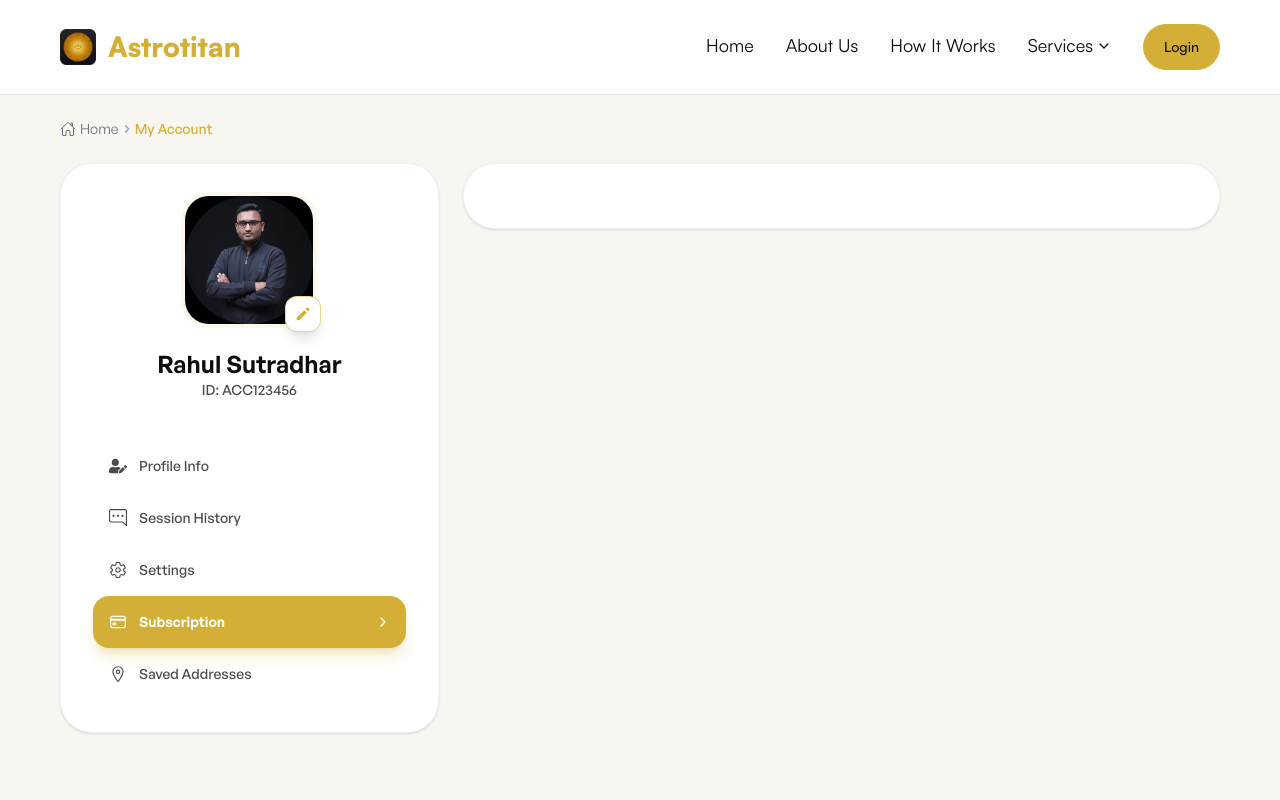
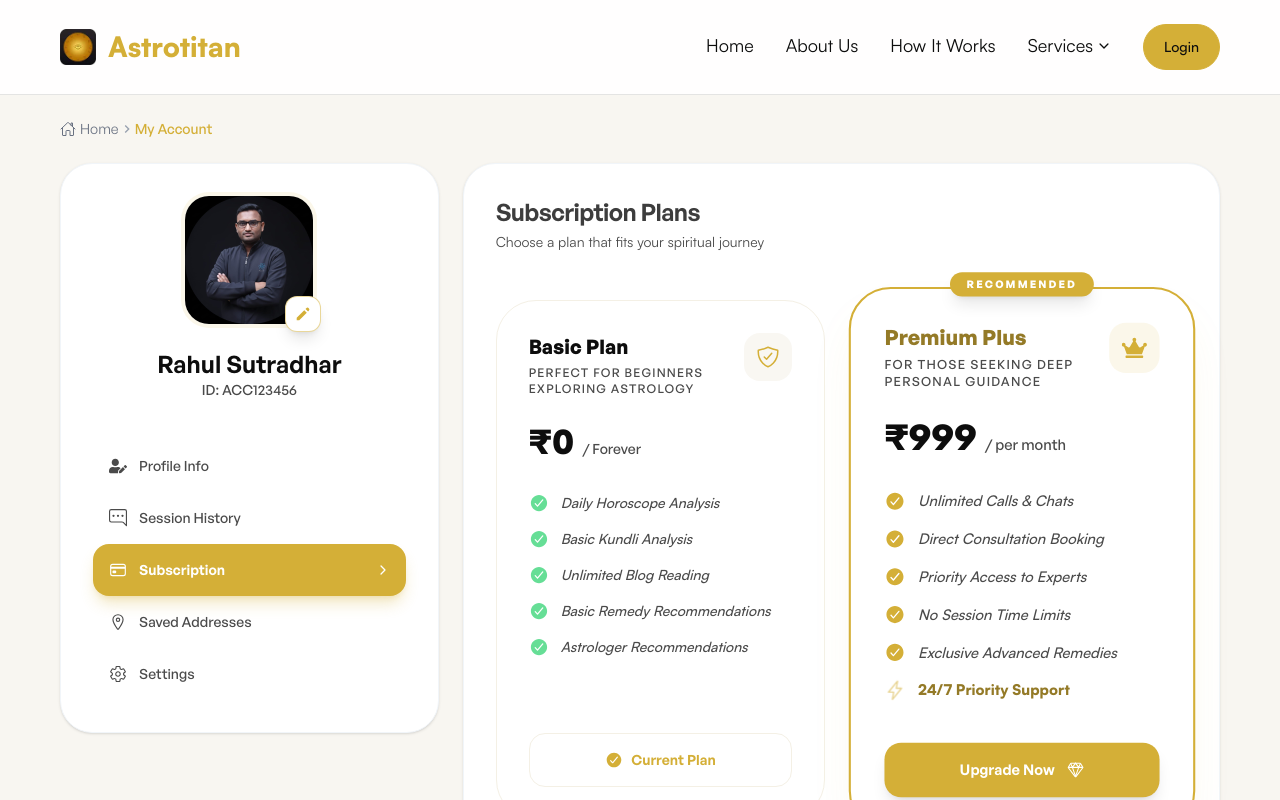
Before and after one commit to neon-lab-dev/Astrotitan-Web-Client, a React (Vite) app: page /dashboard/user/my-profile in a window 1280 px wide. Both pictures are taken after a click on the button "Subscription". Shown: the top 800 px of the page. Built offline with nearby package versions, Linux system fonts and the light colour scheme.

Commit message:
Completed subscription ui

```diff
--- a/src/components/MyProfilePage/ProfileTab/ProfileTab.tsx
+++ b/src/components/MyProfilePage/ProfileTab/ProfileTab.tsx
@@ -21,14 +21,18 @@ const ProfileTab: React.FC<TProfileTabProps> = ({
 }) => {
   const tabs = [
     { id: "personal", label: "Profile Info", icon: <FaUserEdit /> },
-    { id: "sessionHistory", label: "Session History", icon: <BsChatRightDots /> },
-    { id: "settings", label: "Settings", icon: <IoSettingsOutline /> },
+    {
+      id: "sessionHistory",
+      label: "Session History",
+      icon: <BsChatRightDots />,
+    },
     { id: "subscription", label: "Subscription", icon: <IoCardOutline /> },
     {
       id: "saved-addresses",
       label: "Saved Addresses",
       icon: <IoLocationOutline />,
     },
+    { id: "settings", label: "Settings", icon: <IoSettingsOutline /> },
   ];
   return (
     <div className="lg:w-1/3 space-y-6 font-GeneralSans">
@@ -40,7 +44,7 @@ const ProfileTab: React.FC<TProfileTabProps> = ({
               className="w-32 h-32 rounded-3xl object-cover ring-4 ring-primary-5/10"
               alt="Profile"
             />
-            <button className="absolute -bottom-2 -right-2 p-2 border border-primary-5/50 bg-white text-primary-5 rounded-xl shadow-lg hover:bg-primary-5 transition-all">
+            <button className="absolute -bottom-2 -right-2 p-2 border border-primary-5/50 bg-white text-primary-5 hover:text-white rounded-xl shadow-lg hover:bg-primary-5 transition-all">
               <HiPencil size={18} />
             </button>
           </div>
--- /dev/null
+++ b/src/components/MyProfilePage/Subscriptions/Subscriptions.tsx
@@ -0,0 +1,151 @@
+import {
+  IoCheckmarkCircle,
+  IoFlashOutline,
+  IoShieldCheckmarkOutline,
+  IoDiamondOutline,
+} from "react-icons/io5";
+import { FaCrown } from "react-icons/fa";
+
+const Subscriptions = () => {
+  const plans = [
+    {
+      name: "Basic Plan",
+      price: "₹0",
+      duration: "Forever",
+      status: "Current Plan",
+      isCurrent: true,
+      features: [
+        "Daily Horoscope Analysis",
+        "Basic Kundli Analysis",
+        "Unlimited Blog Reading",
+        "Basic Remedy Recommendations",
+        "Astrologer Recommendations",
+      ],
+      description: "Perfect for beginners exploring astrology",
+    },
+    {
+      name: "Premium Plus",
+      price: "₹999",
+      duration: "per month",
+      status: "Upgrade Now",
+      isCurrent: false,
+      features: [
+        "Unlimited Calls & Chats",
+        "Direct Consultation Booking",
+        "Priority Access to Experts",
+        "No Session Time Limits",
+        "Exclusive Advanced Remedies",
+      ],
+      description: "For those seeking deep personal guidance",
+      highlight: true,
+    },
+  ];
+
+  return (
+    <div className="font-GeneralSans animate-in fade-in slide-in-from-bottom-4 duration-700">
+      {/* Header */}
+      <div>
+        <h3 className="text-2xl font-semibold text-neutral-5/80 tracking-tight">
+          Subscription Plans
+        </h3>
+        <p className="text-sm text-neutral-10 font-Satoshi mt-1">
+          Choose a plan that fits your spiritual journey
+        </p>
+      </div>
+
+      <div className="grid grid-cols-1 lg:grid-cols-2 gap-8 max-w-5xl mx-auto lg:mx-0 mt-12">
+        {plans.map((plan, index) => (
+          <div
+            key={index}
+            className={`relative flex flex-col p-8 rounded-[2.5rem] transition-all duration-500 ${
+              plan.highlight
+                ? "bg-white border-2 border-primary-5 shadow-2xl shadow-primary-5/10 scale-105 z-10"
+                : "bg-white border border-neutral-20 hover:border-neutral-30"
+            }`}
+          >
+            {plan.highlight && (
+              <div className="absolute -top-4 left-1/2 -translate-x-1/2 bg-primary-5 text-white px-4 py-1 rounded-full text-[10px] font-bold uppercase tracking-[0.2em] shadow-lg">
+                Recommended
+              </div>
+            )}
+
+            <div className="flex justify-between items-start mb-6">
+              <div>
+                <h4
+                  className={`text-xl font-bold ${plan.highlight ? "text-primary-10" : "text-neutral-5"}`}
+                >
+                  {plan.name}
+                </h4>
+                <p className="text-xs text-neutral-10 font-medium mt-1 uppercase tracking-widest">
+                  {plan.description}
+                </p>
+              </div>
+              <div
+                className={`p-3 rounded-2xl ${plan.highlight ? "bg-primary-5/10 text-primary-5" : "bg-neutral-20/50 text-primary-5"}`}
+              >
+                {plan.highlight ? (
+                  <FaCrown size={24} />
+                ) : (
+                  <IoShieldCheckmarkOutline size={24} />
+                )}
+              </div>
+            </div>
+
+            <div className="mb-8">
+              <span className="text-4xl font-bold text-neutral-5">
+                {plan.price}
+              </span>
+              <span className="text-neutral-10 text-sm ml-2 font-medium">
+                / {plan.duration}
+              </span>
+            </div>
+
+            {/* Feature List */}
+            <ul className="space-y-4 mb-10 flex-1">
+              {plan.features.map((feature, i) => (
+                <li key={i} className="flex items-center gap-3">
+                  <IoCheckmarkCircle
+                    className={`shrink-0 ${plan.highlight ? "text-primary-5" : "text-green-500/60"}`}
+                    size={20}
+                  />
+                  <span className="text-sm font-Satoshi font-medium text-neutral-10 italic">
+                    {feature}
+                  </span>
+                </li>
+              ))}
+              {plan.highlight && (
+                <li className="flex items-center gap-3">
+                  <IoFlashOutline
+                    className="text-primary-5 animate-pulse"
+                    size={20}
+                  />
+                  <span className="text-sm font-Satoshi font-bold text-primary-10">
+                    24/7 Priority Support
+                  </span>
+                </li>
+              )}
+            </ul>
+
+            {/* Action Button */}
+            <button
+              disabled={plan.isCurrent}
+              className={`w-full py-4 rounded-2xl text-sm font-semibold transition-all duration-300 flex items-center justify-center gap-2 ${
+                plan.isCurrent
+                  ? "bg-white text-primary-5 cursor-default border border-neutral-20"
+                  : "bg-primary-5 text-white hover:bg-primary-5 shadow-lg shadow-slate-900/10 hover:shadow-primary-5/20 active:scale-95"
+              }`}
+            >
+              {plan.isCurrent && <IoCheckmarkCircle size={18} />}
+              {plan.status}
+              {!plan.isCurrent && (
+                <IoDiamondOutline className="ml-1" size={16} />
+              )}
+            </button>
+          </div>
+        ))}
+      </div>
+    </div>
+  );
+};
+
+export default Subscriptions;
--- a/src/pages/Dashboard/User/MyProfile/MyProfile.tsx
+++ b/src/pages/Dashboard/User/MyProfile/MyProfile.tsx
@@ -5,6 +5,7 @@ import ProfileTab from "../../../../components/MyProfilePage/ProfileTab/ProfileT
 import { IMAGES } from "../../../../assets";
 import PersonalDetails from "../../../../components/MyProfilePage/PersonalDetails/PersonalDetails";
 import SessionHistory from "../../../../components/MyProfilePage/SessionHistory/SessionHistory";
+import Subscriptions from "../../../../components/MyProfilePage/Subscriptions/Subscriptions";
 
 const MyProfile = () => {
   const [activeTab, setActiveTab] = useState("personal");
@@ -49,6 +50,7 @@ const MyProfile = () => {
               {/* Conditional Content based on activeTab */}
               {activeTab === "personal" && <PersonalDetails user={user} />}
               {activeTab === "sessionHistory" && <SessionHistory />}
+              {activeTab === "subscription" && <Subscriptions />}
             </div>
           </div>
         </div>
```
